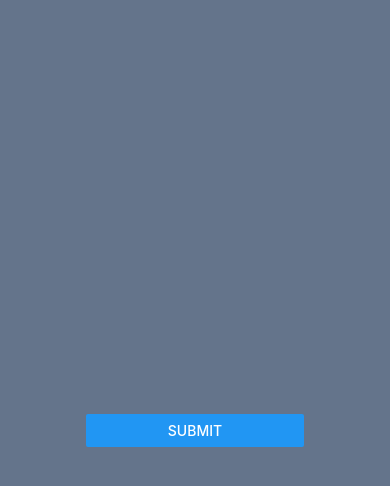
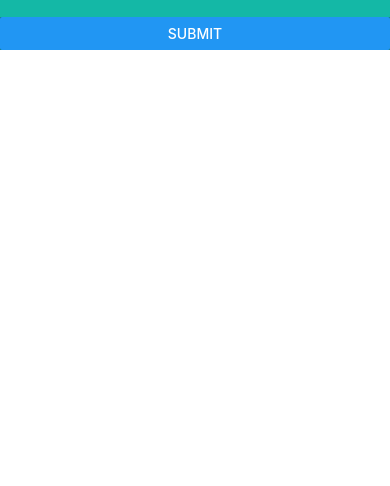
Before and after one commit to ramenNoodles1998/macros-client, a React Native app: screen / in a window 390 px wide. Shown: the top 486 px of the page. Built offline with nearby package versions, Linux system fonts and the light colour scheme.

Commit message:
tailwind saving point.

```diff
--- a/App.js
+++ b/App.js
@@ -3,10 +3,12 @@ import { output } from './src/output';
 
 import AddMacroLogForm from './components/add-macro-log/add-macro-log-form';
 
+//Totals with percentages.
+//pagination for logs, and (form and food items.).
 
 export default function App() {
   return (
-    <View className="flex-1 items-center justify-center bg-slate-500">
+    <View className="container mx-auto bg-teal-700 text-teal-900">
       <AddMacroLogForm />
     </View>
   );
--- a/app.json
+++ b/app.json
@@ -25,6 +25,9 @@
     },
     "web": {
       "favicon": "./assets/favicon.png"
-    }
+    },
+    "plugins": [
+      "expo-router"
+    ]
   }
 }
--- a/components/add-macro-log/add-macro-log-form.js
+++ b/components/add-macro-log/add-macro-log-form.js
@@ -1,25 +1,10 @@
 import axios from 'axios';
 import { Formik } from 'formik';
 import React from 'react';
+import { output } from '../../src/output';
 import { Button, TextInput, View } from 'react-native';
 
-const submit = async (values) => {
-  // await axios.post('http://localhost:3030/api/add-macro-log', {
-  //   protein: Number(values.protein),
-  //   carbs: 0,
-  //   fat: 0,
-  // });
-  var x = await axios.get('http://localhost:3030/api/get-macro-log-by-id?id=2024-02-29 16:36:03.6702179 -0700 MST m=+10.632405301')
-  // var x = await axios.get('http://localhost:3030/api/get-macro-log')
-  console.log(x)
-  // await axios.post('http://localhost:3030/api/delete-macro-log', {
-  //   id: '123123',
-  //   date: '2024-02-29 16:35:55.5119431 -0700 MST m=+2.474130501',
-  //   protein: Number(values.protein),
-  //   carbs: 0,
-  //   fat: 0,
-  // });
-};
+const submit = async (values) => {};
 const AddMacroLogForm = (props) => (
   <Formik
     initialValues={{ protein: '' }}
@@ -28,6 +13,7 @@ const AddMacroLogForm = (props) => (
     {({ handleChange, handleBlur, handleSubmit, values }) => (
       <View>
         <TextInput
+          className="bg-teal-500"
           onChangeText={handleChange('protein')}
           onBlur={handleBlur('protein')}
           value={values.protein}
--- a/src/output.css
+++ b/src/output.css
@@ -522,6 +522,45 @@ video {
   --tw-backdrop-sepia:  ;
 }
 
+.container {
+  width: 100%;
+}
+
+@media (min-width: 640px) {
+  .container {
+    max-width: 640px;
+  }
+}
+
+@media (min-width: 768px) {
+  .container {
+    max-width: 768px;
+  }
+}
+
+@media (min-width: 1024px) {
+  .container {
+    max-width: 1024px;
+  }
+}
+
+@media (min-width: 1280px) {
+  .container {
+    max-width: 1280px;
+  }
+}
+
+@media (min-width: 1536px) {
+  .container {
+    max-width: 1536px;
+  }
+}
+
+.mx-auto {
+  margin-left: auto;
+  margin-right: auto;
+}
+
 .flex-1 {
   flex: 1 1 0%;
 }
@@ -538,3 +577,18 @@ video {
   --tw-bg-opacity: 1;
   background-color: rgb(100 116 139 / var(--tw-bg-opacity));
 }
+
+.bg-teal-500 {
+  --tw-bg-opacity: 1;
+  background-color: rgb(20 184 166 / var(--tw-bg-opacity));
+}
+
+.bg-teal-700 {
+  --tw-bg-opacity: 1;
+  background-color: rgb(15 118 110 / var(--tw-bg-opacity));
+}
+
+.text-teal-900 {
+  --tw-text-opacity: 1;
+  color: rgb(19 78 74 / var(--tw-text-opacity));
+}
--- a/tailwind.config.js
+++ b/tailwind.config.js
@@ -1,6 +1,6 @@
 /** @type {import('tailwindcss').Config} */
 module.exports = {
-  content: ["./App.{js,jsx,ts,tsx}", "./<custom directory>/**/*.{js,jsx,ts,tsx}"],
+  content: ["./App.{js,jsx,ts,tsx}", "./components/**/*.{js,jsx,ts,tsx}"],
   theme: {
     extend: {},
   },
```
Also changed, not shown: apis.txt (added).
